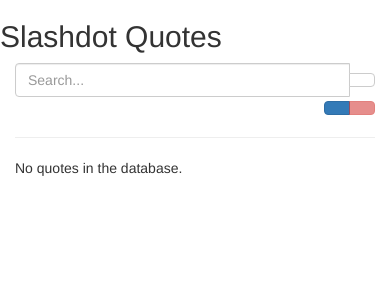
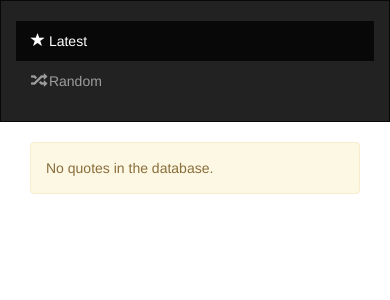
Before and after one commit to dhedegaard/quotes, a Django app: page / in a window 390 px wide. Shown: the top 300 px of the page. Run offline with Django 3.2, Linux system fonts and the light colour scheme; data that the repository does not hold is empty; parts of the project's set-up code (start-up, migrations or seed data) failed here and were passed over; some libraries are stand-ins or nearby versions.

Commit message:
lots of fixes, now uses django forms extensively, django messages for search results and such, navbar for slimmer design, removed a lot of junk/parsing code.

```diff
--- /dev/null
+++ b/quotes/forms.py
@@ -0,0 +1,10 @@
+from django import forms
+
+
+class SearchForm(forms.Form):
+    search = forms.CharField(
+        required=True, max_length=100, min_length=3)
+
+
+class RestForm(forms.Form):
+    count = forms.IntegerField(required=True, min_value=1, max_value=200)
--- a/quotes/models.py
+++ b/quotes/models.py
@@ -3,8 +3,8 @@
 
 class Quote(models.Model):
     id = models.AutoField(primary_key=True)
-    created = models.DateTimeField(null=False, auto_now_add=True,
-                                   db_index=True)
+    created = models.DateTimeField(
+        null=False, auto_now_add=True, db_index=True)
     quote = models.TextField(max_length=512, db_index=True)
 
     def __unicode__(self):
--- a/quotes/static/quotes/style.css
+++ b/quotes/static/quotes/style.css
@@ -21,3 +21,25 @@
 .nowrap {
     white-space: nowrap;
 }
+
+.navbar-input-group {
+  font-size: 0; /*removes whitespace between button and input*/
+}
+
+.navbar-input-group input {
+  border-top-right-radius: 0;
+  border-bottom-right-radius: 0;
+}
+.navbar-input-group .btn {
+  border-top-left-radius: 0;
+  border-bottom-left-radius: 0;
+  border-left: 0;
+}
+
+@media (max-width: 768px) {
+
+ul.navbar-nav, ul.navbar-nav li {
+  display:inline
+}
+
+}
--- a/quotes/templates/quotes/base.html
+++ b/quotes/templates/quotes/base.html
@@ -4,16 +4,14 @@
   <head>
     <meta http-equiv="Content-Type" content="text/html; charset=utf-8" />
     <meta name="viewport" content="width=device-width, initial-scale=1.0" />
-    <link rel="stylesheet" href="//netdna.bootstrapcdn.com/bootstrap/3.0.3/css/bootstrap.min.css">
+    <link rel="stylesheet" href="//netdna.bootstrapcdn.com/bootstrap/3.1.0/css/bootstrap.min.css">
     <link href="//netdna.bootstrapcdn.com/font-awesome/3.2.1/css/font-awesome.min.css" rel="stylesheet">
     <link href="{% static 'quotes/style.css' %}" rel="stylesheet" type="text/css" />
     <title>{% block title %}base template title{% endblock %}</title>
   </head>
   <body>
-    <div class="container">
-      {% block content %}
-      base template content
-      {% endblock %}
-    </div>
+    {% block content %}
+    base template content
+    {% endblock %}
   </body>
 </html>
--- a/quotes/templates/quotes/index.html
+++ b/quotes/templates/quotes/index.html
@@ -3,86 +3,58 @@
 {% block title %}Slashdot Quotes{% endblock %}
 
 {% block content %}
-  <div class="row">
-    <div class="col-12">
-      <h2>Slashdot Quotes</h2>
-    </div>
-    <div class="col-12 visible-lg">
-      <p>
-          This is a simple webinterface for a database containing quotes gathered
-          from the <a href="http://slashdot.org/">Slashdot website</a>.
-      </p>
-      <p>This database contains <span class="bold">{{ total_quotes }}</span> quotes.</p>
-    </div>
-  </div>
-<div class="row">
-  <div class="col-sm-7 col-md-3">
-    <form name="search-form" class="form-search" method="GET" action="{% url 'quotes.views.index' %}">
-      <div class="input-group">
-	    <input type="text" class="form-control" name="search" value="{{ search }}" placeholder="Search..." />
-        <span class="input-group-btn">
-          <button type="submit" class="btn btn-default">
-              <i class="icon-white icon-search"></i>
-          </button>
-        </span>
+<nav class="navbar nav navbar-inverse" role="navigation">
+  <div class="container">
+    <div class="navbar-brand hidden-xs hidden-sm">Slashdot Quotes</div>
+    <ul class="nav navbar-nav">
+      <li{% if not random %} class="active"{% endif %}>
+        <a href="{% url 'index' %}">
+          <i class="glyphicon glyphicon-star"></i>
+          <span>Latest</span>
+        </a>
+      </li>
+      <li{% if random %} class="active"{% endif %}>
+        <a href="{% url 'random' %}">
+          <i class="glyphicon glyphicon-random"></i>
+          <span>Random</span>
+        </a>
+      </li>
+    </ul>
+    <form class="navbar-form navbar-input-group collapse navbar-collapse navbar-right{% if form.errors %} has-error{% endif %}" method="POST" action="{% url 'index' %}" role="search">
+      {% csrf_token %}
+      {% if form.errors %}
+      <p class="navbar-text">{{ form.search.errors }}</p>
+      {% endif %}
+      <div class="form-group">
+        <input type="text" name="search" class="form-control"
+               placeholder="Search"
+               value="{{ form.search.value|default:'' }}" />
       </div>
+      <button type="submit" class="btn btn-default">
+        <i class="glyphicon glyphicon-search"></i>
+      </button>
     </form>
   </div>
-  <div class="col-sm-5 col-md-9 text-right">
-    <div class="btn-group">
-      {% if random %}
-      <a href="{% url 'quotes.views.random' %}"
-         class="btn btn-success">
-        <i class="hidden-lg icon-refresh icon-white"></i>
-        <span class="visible-lg"><i class="icon-refresh icon-white"></i> Reload</span>
-      </a>
-      {% endif %}
-      <a
-         {% if not random %}href="{% url 'quotes.views.random' %}"
-         {% else %}href="javascript:void(0);"
-         {% endif %}
-         class="btn btn-primary nowrap {% if random %}disabled{% endif %}">
-        <i class="hidden-lg icon-random icon-white"></i>
-        <span class="visible-lg"><i class="icon-random icon-white"></i> Random</span>
-      </a>
-      <a
-         href="{% url 'quotes.views.index' %}"
-         class="btn btn-danger nowrap {% if index and not search %}disabled{% endif %}">
-        <i class="hidden-lg icon-home"></i>
-        <span class="visible-lg"><i class="icon-home"></i> Latest</span>
-      </a>
-    </div>
+</nav>
+<div class="container">
+<div class="col-md-12">
+  {% for message in messages %}
+  <div class="alert {% if message.level > 25 %}alert-danger{% else %}alert-success{% endif %}">
+    {{ message }}
   </div>
-  <div class="clearfix" />
-</div>
-<div class="col-md-12">
-  <hr />
-  {% if quotes %}
+  {% endfor %}
+  {% if total_quotes %}
     {% for quote in quotes %}
       <div class="quote">
-        <div class="last-seen pull-right visible-lg">
-          First seen {{ quote.created|timesince }} ago
-        </div>
-        <pre>{{ quote.quote }}</pre>
+        <pre class="quote"
+             data-first-seen="{{ quote.created|date:'Y-m-d H:i:s' }}">{{ quote.quote }}</pre>
       </div>
     {% endfor %}
-    {% if random %}
-      <a href="{% url 'quotes.views.random' %}" class="btn btn-primary btn-reload btn-block">
-        Reload
-        <i class="icon-refresh"></i>
-      </a>
-    {% endif %}
-    {% if older %}
-      <a style="margin-left: auto; margin-right: auto;"
-         class="btn btn-primary btn-block"
-         href="{% url 'quotes.views.index' pagenext %}">
-        Older
-      </a>
-    {% endif %}
   {% else %}
-  <div class="no-quotes">
+  <div class="alert alert-warning">
     <p>No quotes in the database.</p>
   </div>
   {% endif %}
 </div>
+</div>
 {% endblock %}
--- a/quotes/views.py
+++ b/quotes/views.py
@@ -1,96 +1,39 @@
-#!/usr/bin/python
-# -*- coding: utf-8 -*-
 from django.shortcuts import render
-from django.http import Http404
-from quotes.models import Quote
-import math
+from django.contrib import messages
+from django.utils.html import format_html
+
+from .models import Quote
+from .forms import SearchForm
 
 PAGE_SIZE = 20
-MAX_PAGE_SIZE = 200
-
-
-def _generate_pagelist(page, pagecount, count=PAGE_SIZE):
-    '''
-    Generates the numbers for the pages displayed in the gui.
-    '''
-    if pagecount == 0:
-        return []
-    elif page < count / 2:
-        if pagecount > 10:
-            return range(1, 10 + 1)
-        else:
-            return range(1, pagecount)
-    elif page > pagecount - (count / 2):
-        return range(pagecount - count, pagecount + 1)
-    else:
-        return range(page - count / 2 + 1, page + count / 2 + 1)
-
-def _search_quotes(search):
-    '''
-    Searches the quotes, returns objects containing "search".
-
-    :param search: The string to search by, ignoring casing.
-    :returns: Queryset, which may be empty.
-    '''
-    return Quote.objects.filter(quote__icontains=search)
-
-
-def get_random_quotes():
-    return Quote.objects.all().extra(order_by='?')
 
 
 def random(request):
-    quotes = get_random_quotes()[:PAGE_SIZE]
-    random = True
-    index = False
-    total_quotes = Quote.objects.count()
-    return render(request, 'quotes/index.html', locals())
+    return render(request, 'quotes/index.html', {
+        'quotes': Quote.objects.all().extra(order_by='?')[:PAGE_SIZE],
+        'random': True,
+        'total_quotes': Quote.objects.count(),
+    })
 
 
-def index(request, page=1):
+def index(request):
     '''
     This method is used as a url handler for django.
     '''
-    random = False
-    index = True
+    quotes = Quote.objects.all()
+    if request.method == 'POST':
+        form = SearchForm(request.POST)
+        if form.is_valid():
+            search = form.cleaned_data['search']
+            quotes = Quote.objects.filter(quote__icontains=search)
+            if quotes.count() == 0:
+                message = format_html(
+                    'No quotes matching the search <b>{0}</b>.', search)
+                messages.warning(request, message)
+    else:
+        form = SearchForm()
 
-    # handle search parameter, if any
-    GET = request.GET
-    search = ''
-    if 'search' in GET:
-        search = GET['search'].strip()
-        if len(search) > 0:
-            # trim '+' in beginning and end, since that's just space escaped.
-            if search[0] == '+':
-                search = search[1:]
-            if search[-1] == '+':
-                search = search[:-1]
-
-    # convert page, if it's not an int (ie str)
-    if not isinstance(page, int):
-        page = int(page)
-
-    # get data, setup content
-    first_index = (page - 1) * PAGE_SIZE
-    if search:
-        older = False
-        quotes = _search_quotes(search)
-    else:
-        older = True
-        quotes = Quote.objects.all().order_by('-created')
-
-    pagecount = int(math.ceil(quotes.count() / float(PAGE_SIZE))) + 1
-    quotes = quotes[first_index:first_index + PAGE_SIZE]
-
-    # if page above pagecount, then 404.
-    if page > pagecount and pagecount > 0:
-        raise Http404
-
-    # setup the rest of the variables
-    pageprev = page - 1
-    pagenext = page + 1
-    pagelist = _generate_pagelist(page, pagecount)
-    total_quotes = Quote.objects.count()
-
-    # return render from template
-    return render(request, 'quotes/index.html', locals())
+    return render(request, 'quotes/index.html', {
+        'quotes': quotes[:PAGE_SIZE],
+        'total_quotes': Quote.objects.count(),
+    })
```
Also changed, not shown: quotes/rest.py (+16 -27 lines), sql/create_table.sql (deleted, +0 -11 lines), 2 other files.
